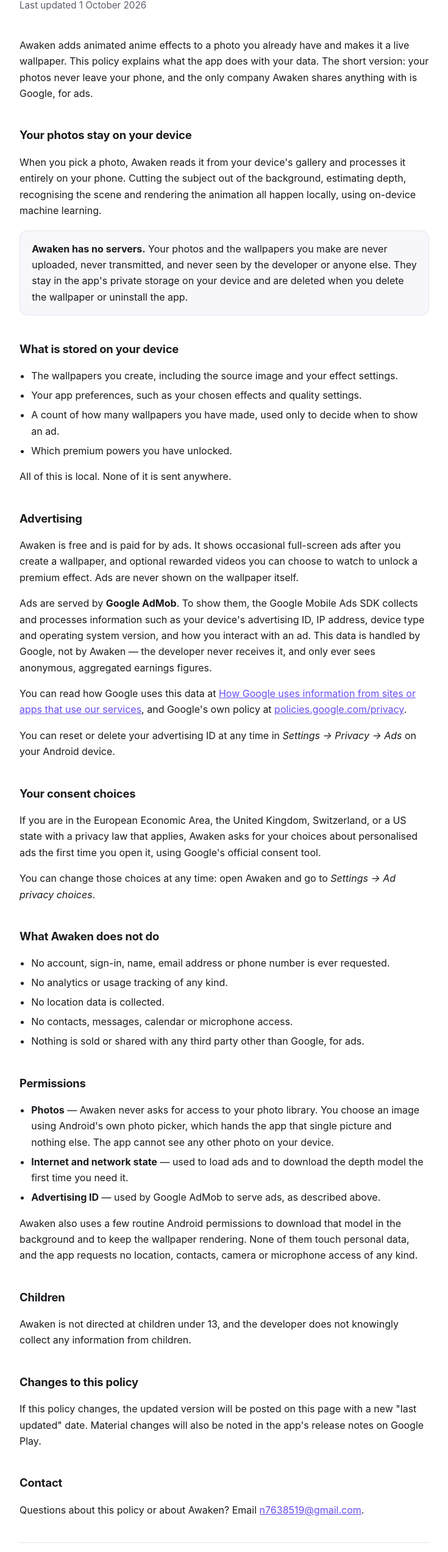
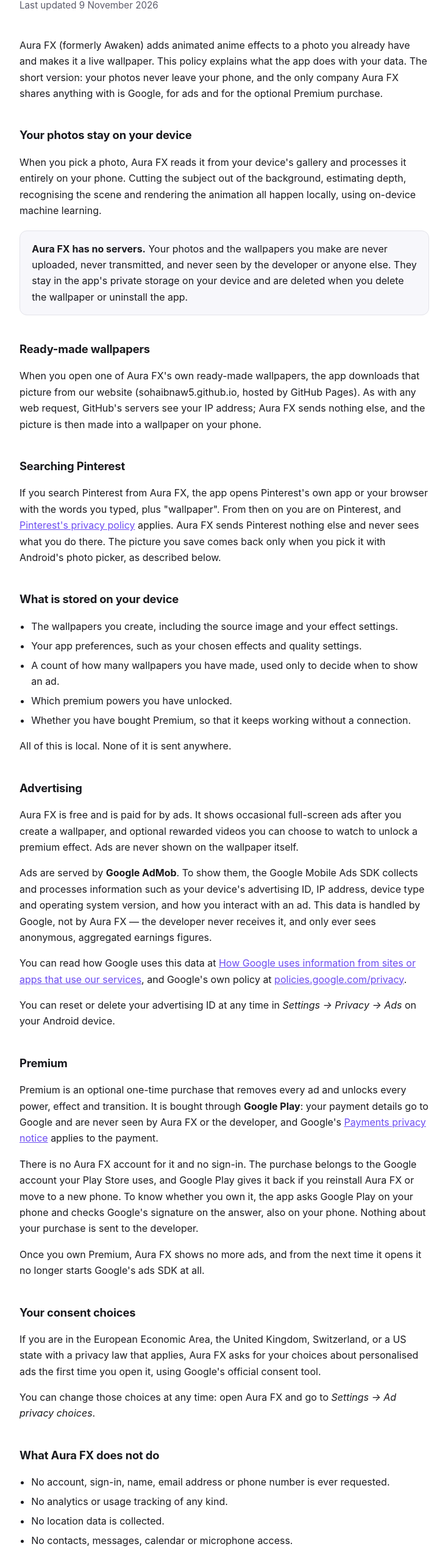
Before and after one commit to Sohaibnaw5/sohaibnaw5.github.io, a plain HTML site: page awaken/privacy-policy.html in a window 1280 px wide. Shown: the part 97-2642 px from the top of the page at 61% size, without its empty margins (272-1007 px from the left). Drawn offline with Linux system fonts and the light colour scheme.

Commit message:
Aura FX privacy policy: the new name, ready-made downloads, Pinterest search and Premium

```diff
--- a/awaken/privacy-policy.html
+++ b/awaken/privacy-policy.html
@@ -3,7 +3,7 @@
 <head>
 <meta charset="utf-8">
 <meta name="viewport" content="width=device-width, initial-scale=1">
-<title>Awaken — Privacy Policy</title>
+<title>Aura FX — Privacy Policy</title>
 <style>
   :root {
     --bg: #ffffff;
@@ -54,24 +54,38 @@
 </head>
 <body>
 <main>
-  <h1>Awaken — Privacy Policy</h1>
-  <p class="sub">Last updated 1 October 2026</p>
+  <h1>Aura FX — Privacy Policy</h1>
+  <p class="sub">Last updated 9 November 2026</p>
 
-  <p>Awaken adds animated anime effects to a photo you already have and makes it a live wallpaper. This policy explains
+  <p>Aura FX (formerly Awaken) adds animated anime effects to a photo you already have and makes it a live wallpaper. This policy explains
      what the app does with your data. The short version: your photos never leave your
-     phone, and the only company Awaken shares anything with is Google, for ads.</p>
+     phone, and the only company Aura FX shares anything with is Google, for ads and for the
+     optional Premium purchase.</p>
 
   <h2>Your photos stay on your device</h2>
-  <p>When you pick a photo, Awaken reads it from your device's gallery and processes it
+  <p>When you pick a photo, Aura FX reads it from your device's gallery and processes it
      entirely on your phone. Cutting the subject out of the background, estimating depth,
      recognising the scene and rendering the animation all happen locally, using
      on-device machine learning.</p>
   <div class="card">
-    <p><strong>Awaken has no servers.</strong> Your photos and the wallpapers you make are
+    <p><strong>Aura FX has no servers.</strong> Your photos and the wallpapers you make are
        never uploaded, never transmitted, and never seen by the developer or anyone else.
        They stay in the app's private storage on your device and are deleted when you
        delete the wallpaper or uninstall the app.</p>
   </div>
+
+  <h2>Ready-made wallpapers</h2>
+  <p>When you open one of Aura FX's own ready-made wallpapers, the app downloads that picture from
+     our website (sohaibnaw5.github.io, hosted by GitHub Pages). As with any web request, GitHub's
+     servers see your IP address; Aura FX sends nothing else, and the picture is then made into a
+     wallpaper on your phone.</p>
+
+  <h2>Searching Pinterest</h2>
+  <p>If you search Pinterest from Aura FX, the app opens Pinterest's own app or your browser with
+     the words you typed, plus "wallpaper". From then on you are on Pinterest, and
+     <a href="https://policy.pinterest.com/privacy-policy">Pinterest's privacy policy</a> applies.
+     Aura FX sends Pinterest nothing else and never sees what you do there. The picture you save
+     comes back only when you pick it with Android's photo picker, as described below.</p>
 
   <h2>What is stored on your device</h2>
   <ul>
@@ -79,17 +93,18 @@
     <li>Your app preferences, such as your chosen effects and quality settings.</li>
     <li>A count of how many wallpapers you have made, used only to decide when to show an ad.</li>
     <li>Which premium powers you have unlocked.</li>
+    <li>Whether you have bought Premium, so that it keeps working without a connection.</li>
   </ul>
   <p>All of this is local. None of it is sent anywhere.</p>
 
   <h2>Advertising</h2>
-  <p>Awaken is free and is paid for by ads. It shows occasional full-screen ads after you
+  <p>Aura FX is free and is paid for by ads. It shows occasional full-screen ads after you
      create a wallpaper, and optional rewarded videos you can choose to watch to unlock a
      premium effect. Ads are never shown on the wallpaper itself.</p>
   <p>Ads are served by <strong>Google AdMob</strong>. To show them, the Google Mobile Ads SDK
      collects and processes information such as your device's advertising ID, IP address,
      device type and operating system version, and how you interact with an ad. This data is
-     handled by Google, not by Awaken — the developer never receives it, and only ever sees
+     handled by Google, not by Aura FX — the developer never receives it, and only ever sees
      anonymous, aggregated earnings figures.</p>
   <p>You can read how Google uses this data at
      <a href="https://policies.google.com/technologies/partner-sites">How Google uses information
@@ -98,37 +113,53 @@
   <p>You can reset or delete your advertising ID at any time in
      <em>Settings → Privacy → Ads</em> on your Android device.</p>
 
+  <h2>Premium</h2>
+  <p>Premium is an optional one-time purchase that removes every ad and unlocks every power,
+     effect and transition. It is bought through <strong>Google Play</strong>: your payment
+     details go to Google and are never seen by Aura FX or the developer, and Google's
+     <a href="https://payments.google.com/payments/apis-secure/get_legal_document?ldo=0&amp;ldt=privacynotice">Payments
+     privacy notice</a> applies to the payment.</p>
+  <p>There is no Aura FX account for it and no sign-in. The purchase belongs to the Google account
+     your Play Store uses, and Google Play gives it back if you reinstall Aura FX or move to a new
+     phone. To know whether you own it, the app asks Google Play on your phone and checks Google's
+     signature on the answer, also on your phone. Nothing about your purchase is sent to the
+     developer.</p>
+  <p>Once you own Premium, Aura FX shows no more ads, and from the next time it opens it no longer
+     starts Google's ads SDK at all.</p>
+
   <h2>Your consent choices</h2>
   <p>If you are in the European Economic Area, the United Kingdom, Switzerland, or a US state
-     with a privacy law that applies, Awaken asks for your choices about personalised ads the
+     with a privacy law that applies, Aura FX asks for your choices about personalised ads the
      first time you open it, using Google's official consent tool.</p>
-  <p>You can change those choices at any time: open Awaken and go to
+  <p>You can change those choices at any time: open Aura FX and go to
      <em>Settings → Ad privacy choices</em>.</p>
 
-  <h2>What Awaken does not do</h2>
+  <h2>What Aura FX does not do</h2>
   <ul>
     <li>No account, sign-in, name, email address or phone number is ever requested.</li>
     <li>No analytics or usage tracking of any kind.</li>
     <li>No location data is collected.</li>
     <li>No contacts, messages, calendar or microphone access.</li>
-    <li>Nothing is sold or shared with any third party other than Google, for ads.</li>
+    <li>Nothing is sold or shared with any third party other than Google, for ads and purchases. A Pinterest search only opens Pinterest, at your request.</li>
   </ul>
 
   <h2>Permissions</h2>
   <ul>
-    <li><strong>Photos</strong> — Awaken never asks for access to your photo library. You choose an
+    <li><strong>Photos</strong> — Aura FX never asks for access to your photo library. You choose an
         image using Android's own photo picker, which hands the app that single picture and nothing
         else. The app cannot see any other photo on your device.</li>
-    <li><strong>Internet and network state</strong> — used to load ads and to download the depth
-        model the first time you need it.</li>
+    <li><strong>Internet and network state</strong> — used to load ads, to download the depth
+        model the first time you need it, and to download a ready-made wallpaper when you open one.</li>
     <li><strong>Advertising ID</strong> — used by Google AdMob to serve ads, as described above.</li>
+    <li><strong>Google Play billing</strong> — lets Google Play sell you Premium and tell the app
+        that you own it.</li>
   </ul>
-  <p>Awaken also uses a few routine Android permissions to download that model in the background and
+  <p>Aura FX also uses a few routine Android permissions to download that model in the background and
      to keep the wallpaper rendering. None of them touch personal data, and the app requests no
      location, contacts, camera or microphone access of any kind.</p>
 
   <h2>Children</h2>
-  <p>Awaken is not directed at children under 13, and the developer does not knowingly
+  <p>Aura FX is not directed at children under 13, and the developer does not knowingly
      collect any information from children.</p>
 
   <h2>Changes to this policy</h2>
@@ -137,12 +168,12 @@
      on Google Play.</p>
 
   <h2>Contact</h2>
-  <p>Questions about this policy or about Awaken? Email
+  <p>Questions about this policy or about Aura FX? Email
      <a href="mailto:n7638519@gmail.com">n7638519@gmail.com</a>.</p>
 
   <hr>
   <footer>
-    <p>Awaken is developed by M Sohaib Nawaz.</p>
+    <p>Aura FX is developed by M Sohaib Nawaz.</p>
   </footer>
 </main>
 </body>
```
